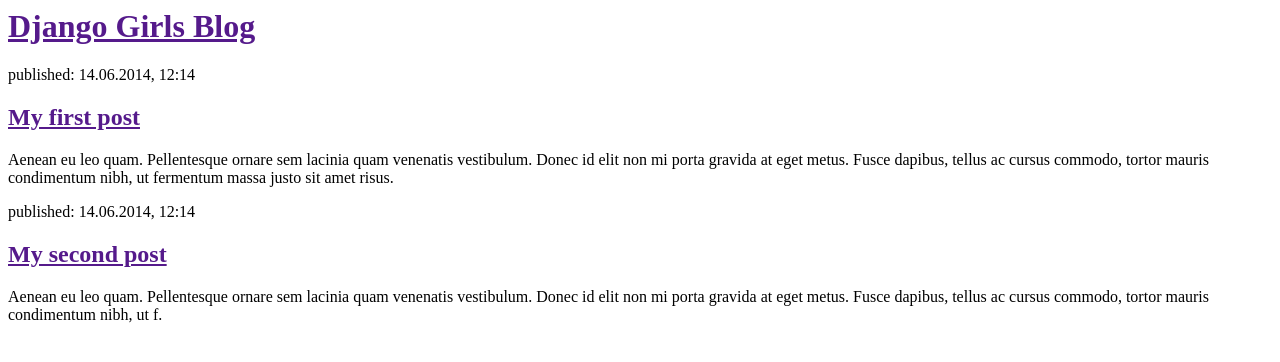
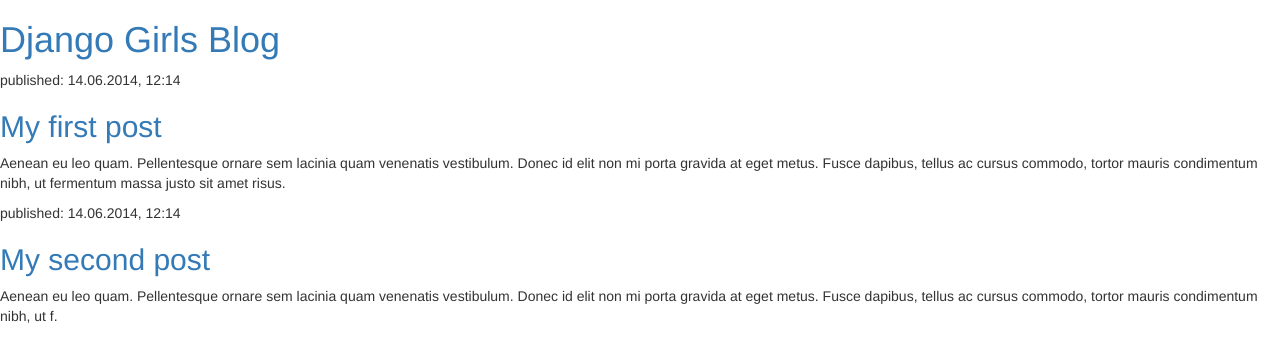
Before and after one commit to JessieJP/my-fist-blog, a Django app: page / in a window 1280 px wide. Shown: the top 362 px of the page. Run offline with Django 3.2, Linux system fonts and the light colour scheme; some libraries are stand-ins or nearby versions.

Commit message:
modified coler.

```diff
--- a/blog/templates/blog/post_list.html
+++ b/blog/templates/blog/post_list.html
@@ -1,6 +1,13 @@
     <html>
         <head>
-            <title>Django Girls blog</title>
+
+                <link rel="stylesheet" href="//maxcdn.bootstrapcdn.com/bootstrap/3.2.0/css/bootstrap.min.css">
+                <link rel="stylesheet" href="//maxcdn.bootstrapcdn.com/bootstrap/3.2.0/css/bootstrap-theme.min.css">
+
+            <title>Django Girls blog
+
+            </title>
+
         </head>
         <body>
             <div>
```
